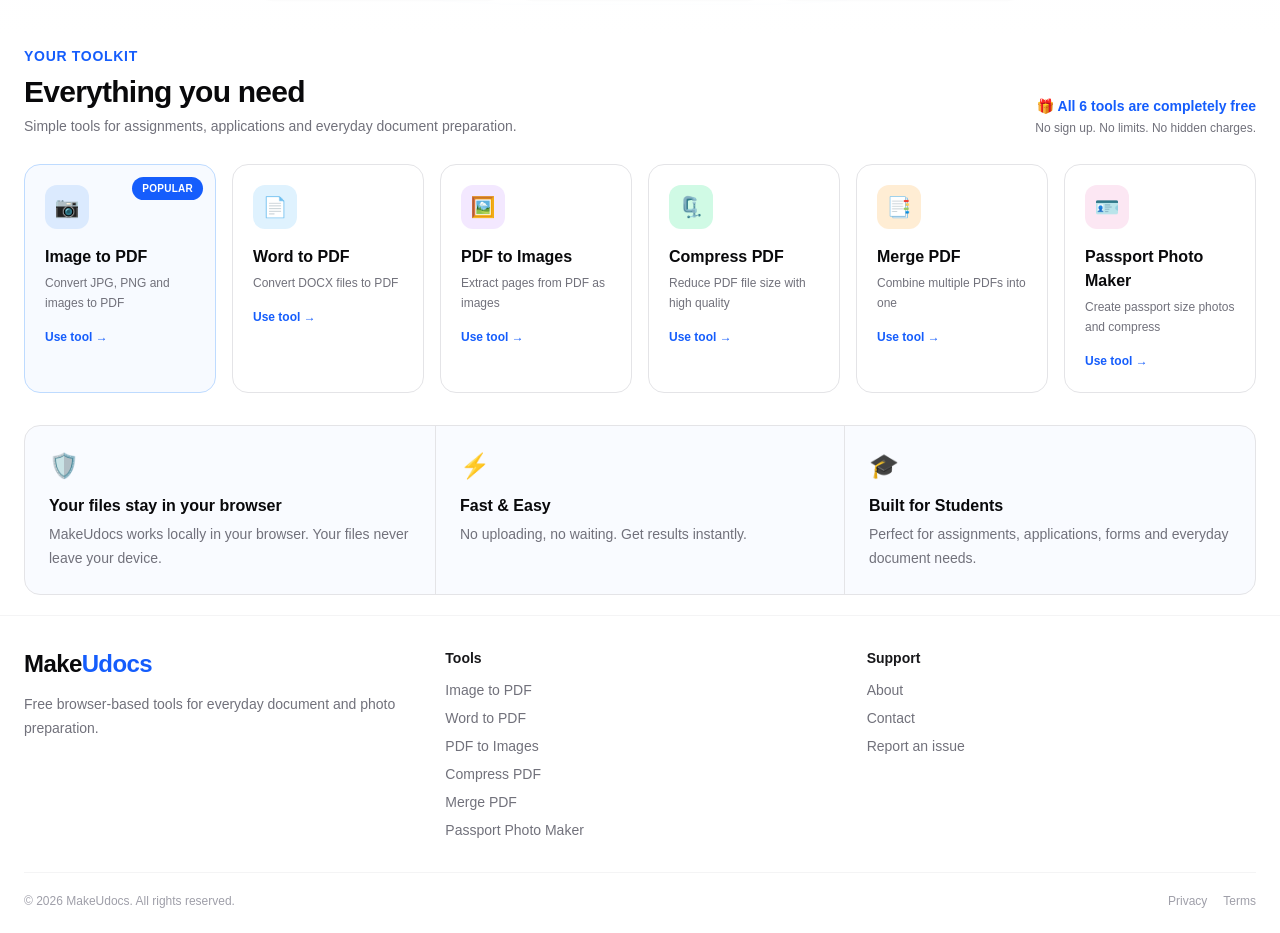
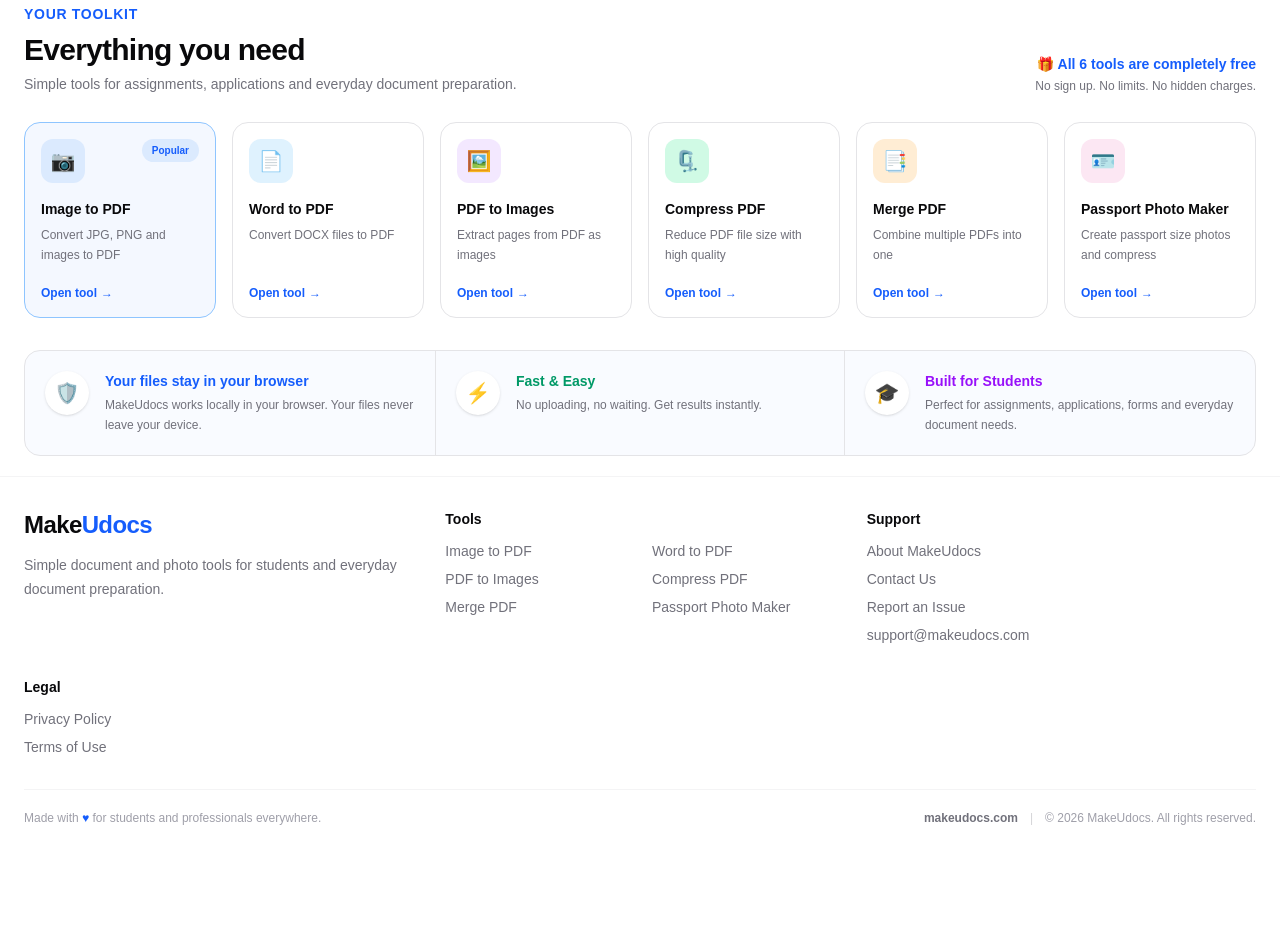
Before and after one commit to upendra701/makeudocs, a Next.js app: page / in a window 1280 px wide. Shown: the part 500-1433 px from the top of the page. After the commit the page ends 1350 px from the top, so only its background shows below. Built offline with nearby package versions, Linux system fonts and the light colour scheme.

Commit message:
Restore homepage and apply only SEO text fixes

```diff
--- a/app/page.tsx
+++ b/app/page.tsx
@@ -222,17 +222,25 @@ export default function Home() {
               >
                 Make<span className="text-blue-600">Udocs</span>
               </Link>
+
               <p className="mt-3 max-w-sm text-sm leading-6 text-zinc-500">
-                Free browser-based tools for everyday document and photo
-                preparation.
+                Simple document and photo tools for students and everyday
+                document preparation.
               </p>
             </div>
 
             <div>
-              <h3 className="text-sm font-bold text-zinc-900">Tools</h3>
-              <div className="mt-3 grid gap-2 text-sm text-zinc-500">
+              <h3 className="text-sm font-extrabold text-zinc-950">
+                Tools
+              </h3>
+
+              <div className="mt-3 grid grid-cols-2 gap-x-6 gap-y-2 text-sm text-zinc-500">
                 {tools.map((tool) => (
-                  <Link key={tool.href} href={tool.href} className="hover:text-blue-600">
+                  <Link
+                    key={tool.href}
+                    href={tool.href}
+                    className="transition hover:text-blue-600"
+                  >
                     {tool.title}
                   </Link>
                 ))}
@@ -240,25 +248,86 @@ export default function Home() {
             </div>
 
             <div>
-              <h3 className="text-sm font-bold text-zinc-900">Support</h3>
-              <div className="mt-3 grid gap-2 text-sm text-zinc-500">
-                <Link href="/about" className="hover:text-blue-600">About</Link>
-                <Link href="/contact" className="hover:text-blue-600">Contact</Link>
-                <Link href="/report-issue" className="hover:text-blue-600">Report an issue</Link>
+              <h3 className="text-sm font-extrabold text-zinc-950">
+                Support
+              </h3>
+
+              <div className="mt-3 flex flex-col items-start gap-2 text-sm text-zinc-500">
+                <Link
+                  href="/about"
+                  className="transition hover:text-blue-600"
+                >
+                  About MakeUdocs
+                </Link>
+
+                <Link
+                  href="/contact"
+                  className="transition hover:text-blue-600"
+                >
+                  Contact Us
+                </Link>
+
+                <Link
+                  href="/report-issue"
+                  className="transition hover:text-blue-600"
+                >
+                  Report an Issue
+                </Link>
+
+                <a
+                  href="mailto:support@makeudocs.com"
+                  className="transition hover:text-blue-600"
+                >
+                  support@makeudocs.com
+                </a>
+              </div>
+            </div>
+
+            <div>
+              <h3 className="text-sm font-extrabold text-zinc-950">
+                Legal
+              </h3>
+
+              <div className="mt-3 flex flex-col items-start gap-2 text-sm text-zinc-500">
+                <Link
+                  href="/privacy"
+                  className="transition hover:text-blue-600"
+                >
+                  Privacy Policy
+                </Link>
+
+                <Link
+                  href="/terms"
+                  className="transition hover:text-blue-600"
+                >
+                  Terms of Use
+                </Link>
               </div>
             </div>
           </div>
 
-          <div className="mt-8 flex flex-col gap-3 border-t border-zinc-100 pt-5 text-xs text-zinc-400 sm:flex-row sm:items-center sm:justify-between">
-            <p>© {new Date().getFullYear()} MakeUdocs. All rights reserved.</p>
-            <div className="flex gap-4">
-              <Link href="/privacy" className="hover:text-blue-600">Privacy</Link>
-              <Link href="/terms" className="hover:text-blue-600">Terms</Link>
+          <div className="mt-8 flex flex-col items-center justify-between gap-2 border-t border-zinc-100 pt-5 text-xs text-zinc-400 sm:flex-row">
+            <p>
+              Made with <span className="text-blue-600">♥</span> for students
+              and professionals everywhere.
+            </p>
+
+            <div className="flex flex-wrap items-center justify-center gap-3">
+              <a
+                href="https://makeudocs.com"
+                className="font-semibold text-zinc-500 transition hover:text-blue-600"
+              >
+                makeudocs.com
+              </a>
+
+              <span className="text-zinc-300">|</span>
+
+              <p>© 2026 MakeUdocs. All rights reserved.</p>
             </div>
           </div>
         </div>
       </footer>
-      </main>
+    </main>
     </>
   );
 }
@@ -275,10 +344,17 @@ function TrustCard({
   color: string;
 }) {
   return (
-    <div className="rounded-2xl border border-zinc-200 bg-white/90 p-4 shadow-sm">
-      <div className={`text-xl ${color}`}>{icon}</div>
-      <div className="mt-2 text-sm font-bold text-zinc-900">{title}</div>
-      <div className="mt-1 text-xs text-zinc-500">{description}</div>
+    <div className="rounded-2xl border border-zinc-200 bg-white px-5 py-3.5 text-left shadow-sm">
+      <div className="flex items-center gap-3">
+        <span className={`text-xl ${color}`} aria-hidden="true">
+          {icon}
+        </span>
+
+        <div>
+          <p className="text-sm font-extrabold text-zinc-900">{title}</p>
+          <p className="mt-0.5 text-xs text-zinc-500">{description}</p>
+        </div>
+      </div>
     </div>
   );
 }
@@ -301,31 +377,42 @@ function ToolCard({
   return (
     <Link
       href={href}
-      className={`group relative rounded-2xl border p-5 transition hover:-translate-y-0.5 hover:border-blue-300 hover:shadow-md ${
+      className={`group flex min-h-[194px] flex-col rounded-2xl border p-4 transition duration-200 hover:-translate-y-1 hover:shadow-lg ${
         featured
-          ? "border-blue-200 bg-blue-50/50"
-          : "border-zinc-200 bg-white"
+          ? "border-blue-300 bg-blue-50/70"
+          : "border-zinc-200 bg-white hover:border-blue-200"
       }`}
     >
-      {featured ? (
-        <span className="absolute right-3 top-3 rounded-full bg-blue-600 px-2.5 py-1 text-[10px] font-extrabold uppercase tracking-wide text-white">
-          Popular
-        </span>
-      ) : null}
+      <div className="flex items-start justify-between">
+        <div
+          className={`flex h-11 w-11 items-center justify-center rounded-xl text-xl ${iconBg}`}
+        >
+          {icon}
+        </div>
 
-      <div className={`flex h-11 w-11 items-center justify-center rounded-xl text-xl ${iconBg}`}>
-        {icon}
+        {featured && (
+          <span className="rounded-full bg-blue-100 px-2.5 py-1 text-[10px] font-extrabold text-blue-600">
+            Popular
+          </span>
+        )}
       </div>
 
-      <h3 className="mt-4 font-bold text-zinc-950 group-hover:text-blue-600">
-        {title}
-      </h3>
+      <div className="mt-4">
+        <h3 className="text-sm font-extrabold leading-5 text-zinc-950">
+          {title}
+        </h3>
 
-      <p className="mt-1 text-xs leading-5 text-zinc-500">{description}</p>
+        <p className="mt-1.5 text-xs leading-5 text-zinc-500">
+          {description}
+        </p>
+      </div>
 
-      <span className="mt-4 inline-block text-xs font-bold text-blue-600">
-        Use tool →
-      </span>
+      <p className="mt-auto pt-5 text-xs font-extrabold text-blue-600">
+        Open tool
+        <span className="ml-1 transition-transform group-hover:inline-block group-hover:translate-x-1">
+          →
+        </span>
+      </p>
     </Link>
   );
 }
@@ -344,10 +431,24 @@ function BenefitCard({
   bordered?: boolean;
 }) {
   return (
-    <div className={`p-5 sm:p-6 ${bordered ? "border-y border-zinc-200 md:border-x md:border-y-0" : ""}`}>
-      <div className={`text-2xl ${color}`}>{icon}</div>
-      <h3 className="mt-3 font-bold text-zinc-950">{title}</h3>
-      <p className="mt-1 text-sm leading-6 text-zinc-500">{description}</p>
+    <div
+      className={`flex items-start gap-4 p-5 ${
+        bordered ? "border-y border-zinc-200 md:border-x md:border-y-0" : ""
+      }`}
+    >
+      <div
+        className={`flex h-11 w-11 shrink-0 items-center justify-center rounded-full bg-white text-xl shadow-sm ${color}`}
+      >
+        {icon}
+      </div>
+
+      <div>
+        <h3 className={`text-sm font-extrabold ${color}`}>{title}</h3>
+
+        <p className="mt-1 text-xs leading-5 text-zinc-500">
+          {description}
+        </p>
+      </div>
     </div>
   );
 }
```
